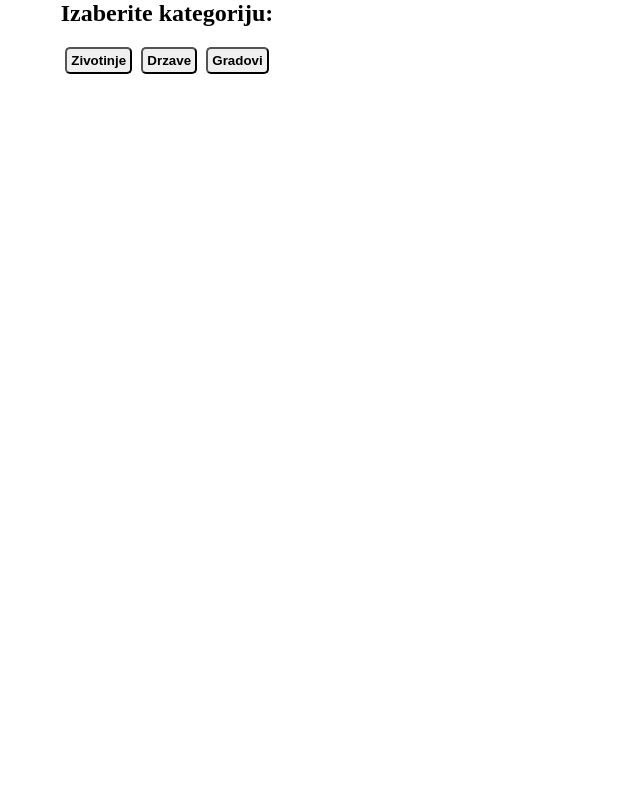
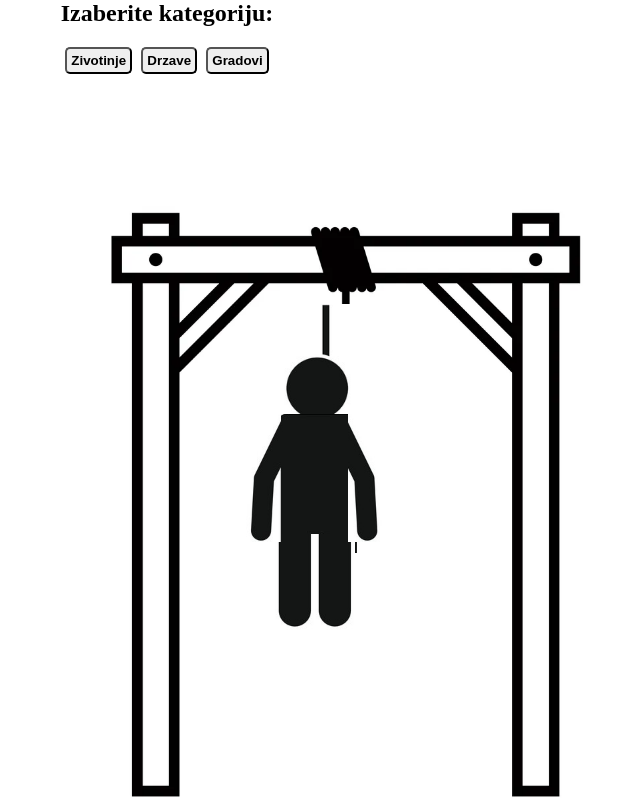
Before and after one commit to AcaCode82/hangMan, a plain HTML site: page index.html in a window 1280 px wide. Shown: the whole page, without its empty margins (473-1113 px from the left). Drawn offline with Linux system fonts and the light colour scheme.

Commit message:
Dodao coveculjka i vesalo...

```diff
--- a/index.html
+++ b/index.html
@@ -36,7 +36,15 @@
             </div>
 
             <div class="hangmanDiv">
-
+                <div class="container coveculjak">
+                    <img id="vesalo" src="/slike/vesalo.png" alt="vesalo">
+                  <img id="element1" src="/slike/glava.png" alt="glava" />
+                  <img id="element2" src="/slike/telo.jpg" alt="telo" />
+                  <img id="element3" src="/slike/noga1.jpg" alt="noga1" />
+                  <img id="element4" src="/slike/noga2.jpg" alt="noga2" />
+                  <img id="element5" src="/slike/ruka1.jpg" alt="ruka1" />
+                  <img id="element6" src="/slike/ruka2.jpg" alt="ruka2" />
+                </div>
             </div>
         </div>
     </div>
--- a/style.css
+++ b/style.css
@@ -77,3 +77,58 @@ body{
     font-weight: 600;
     display: none;
 }
+
+/* dodao Aca css za coveculjka (pozicija, z index, velicina) */
+
+.coveculjak{
+    display: flex;
+    position: absolute;
+    left: 250px;
+}
+#vesalo{
+    position: absolute;
+    z-index: -1;
+    width: 60vh;
+    left: 330px ;
+    top: 102px;
+}
+#element1{
+    width: 10vh;
+    position: absolute;
+    top: 200px;
+    left: 500px;
+}
+#element2{
+    position: absolute;
+    top: 310px;
+    left: 500px;
+    width: 10vh;
+}
+
+#element3{
+        position: absolute;
+    top: 430px;
+    left: 498px;
+    width: 5vh;
+
+}
+
+#element4{
+        position: absolute;
+    top: 430px;
+    left: 537.5px;
+    width: 5vh;
+}
+
+#element5{
+     position: absolute;
+    top: 310px;
+    left: 571px;
+    width: 5vh;
+}
+#element6{
+     position: absolute;
+    top: 310px;
+    left: 464px;
+    width: 5vh;
+}
```
Also changed, not shown: slike/glava.png (added), slike/noga1.jpg (added), slike/noga2.jpg (added), slike/ruka1.jpg (added), slike/ruka2.jpg (added), slike/telo.jpg (added), slike/vesalo.png (added).
